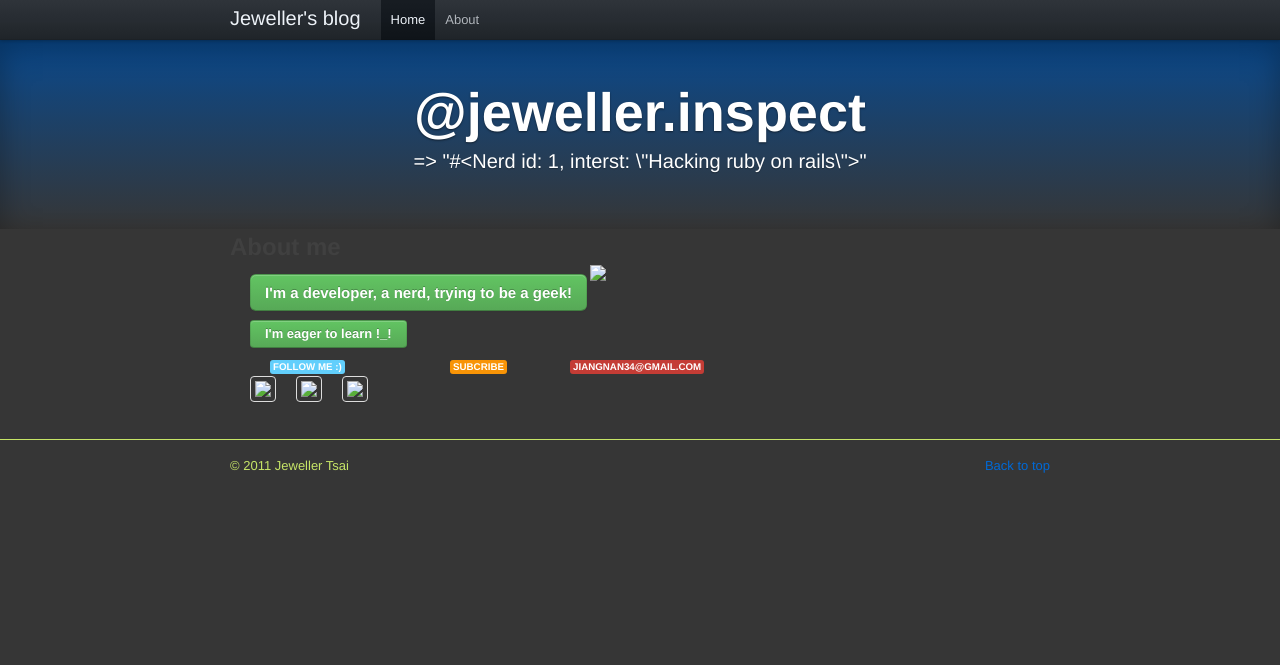
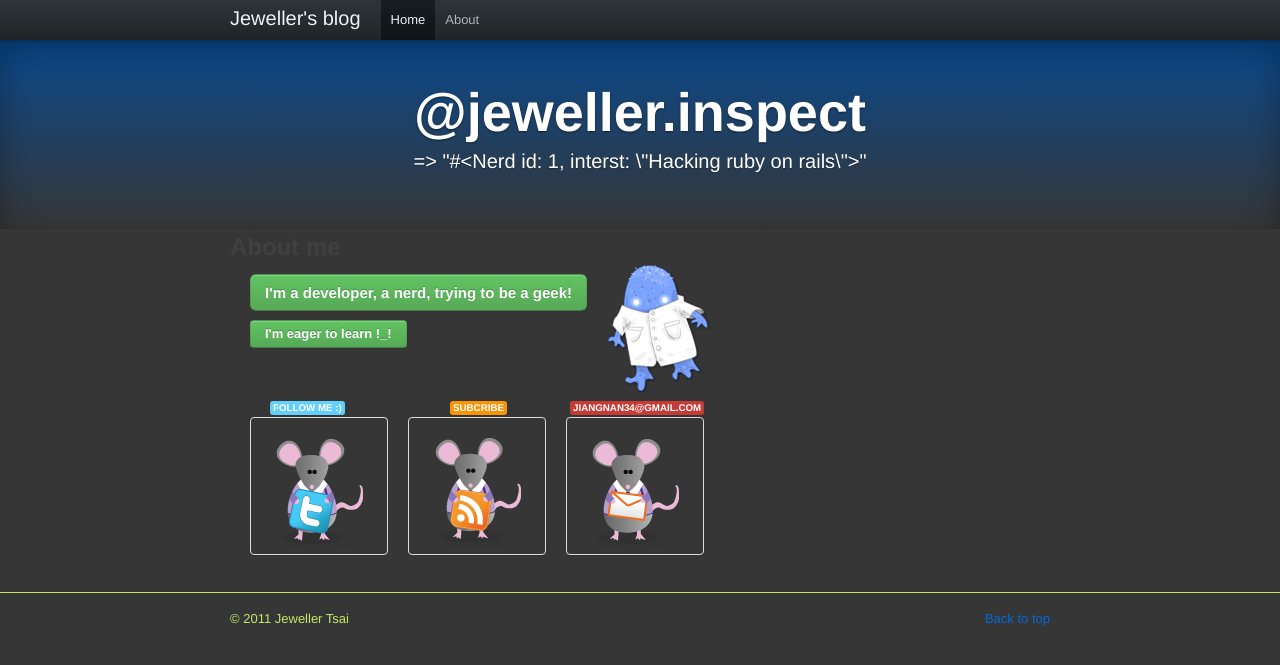
Before and after one commit to Jeweller-Tsai/jeweller-tsai.github.com, a Jekyll site: the page built from about.html, in a window 1280 px wide. Shown: the top 665 px of the page. Built offline with Jekyll 4.4.1, drawn with Linux system fonts in a browser that asks for light colours; Markdown is read by kramdown in place of the engine named in the settings.

Commit message:
fix layout

```diff
--- a/_layouts/default.html
+++ b/_layouts/default.html
@@ -10,7 +10,6 @@
     <![endif]-->
     <link rel="stylesheet" href="/public/css/bootstrap.css" type="text/css" media="screen" />
     <link rel="stylesheet" href="/public/css/screen.css" type="text/css" media="screen" />
-    <link rel="stylesheet" href="/public/css/syntax.css" type="text/css" media="screen" />
   </head>
 
   <body>
@@ -36,5 +35,6 @@
     </div>
     </footer>
 
+    <link rel="stylesheet" href="/public/css/syntax.css" type="text/css" media="screen" />
   </body>
 </html>
--- a/about.html
+++ b/about.html
@@ -15,7 +15,7 @@
       </div>
       <div class="span3">
         <p class="media-grid">
-        <img class="thumbnail" src="/css/img/developer.png">
+        <img class="thumbnail" src="/public/css/img/developer.png">
         </p>
       </div>
       <div class="span10">
@@ -29,9 +29,9 @@
           <span class="label important"> jiangnan34@gmail.com</span>
         </div>
         <ul class="media-grid">
-          <li><a href="http://twitter.com/jeweller_tsai" target="_blank"><img class="thumbnail" src="/css/img/twitter.png"></a></li>
-          <li><a href="#"><img class="thumbnail" src="/css/img/rss.png"></a></li>
-          <li><a href="#"><img class="thumbnail" src="/css/img/email.png"></a></li>
+          <li><a href="http://twitter.com/jeweller_tsai" target="_blank"><img class="thumbnail" src="/public/css/img/twitter.png"></a></li>
+          <li><a href="#"><img class="thumbnail" src="/public/css/img/rss.png"></a></li>
+          <li><a href="#"><img class="thumbnail" src="/public/css/img/email.png"></a></li>
         </ul>
       </div>
     </div>
```
Also changed, not shown: index.html (+4 -6 lines).
